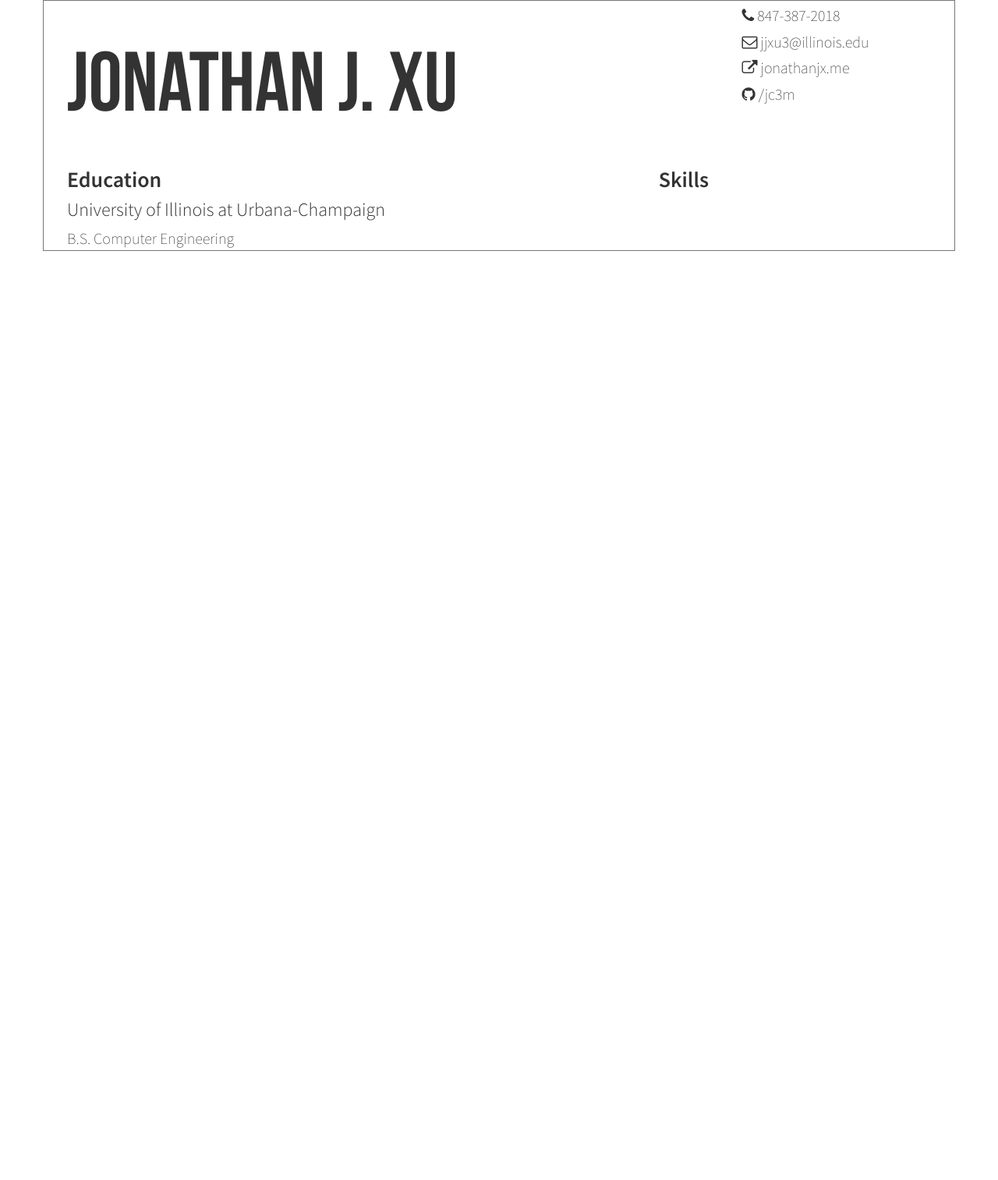
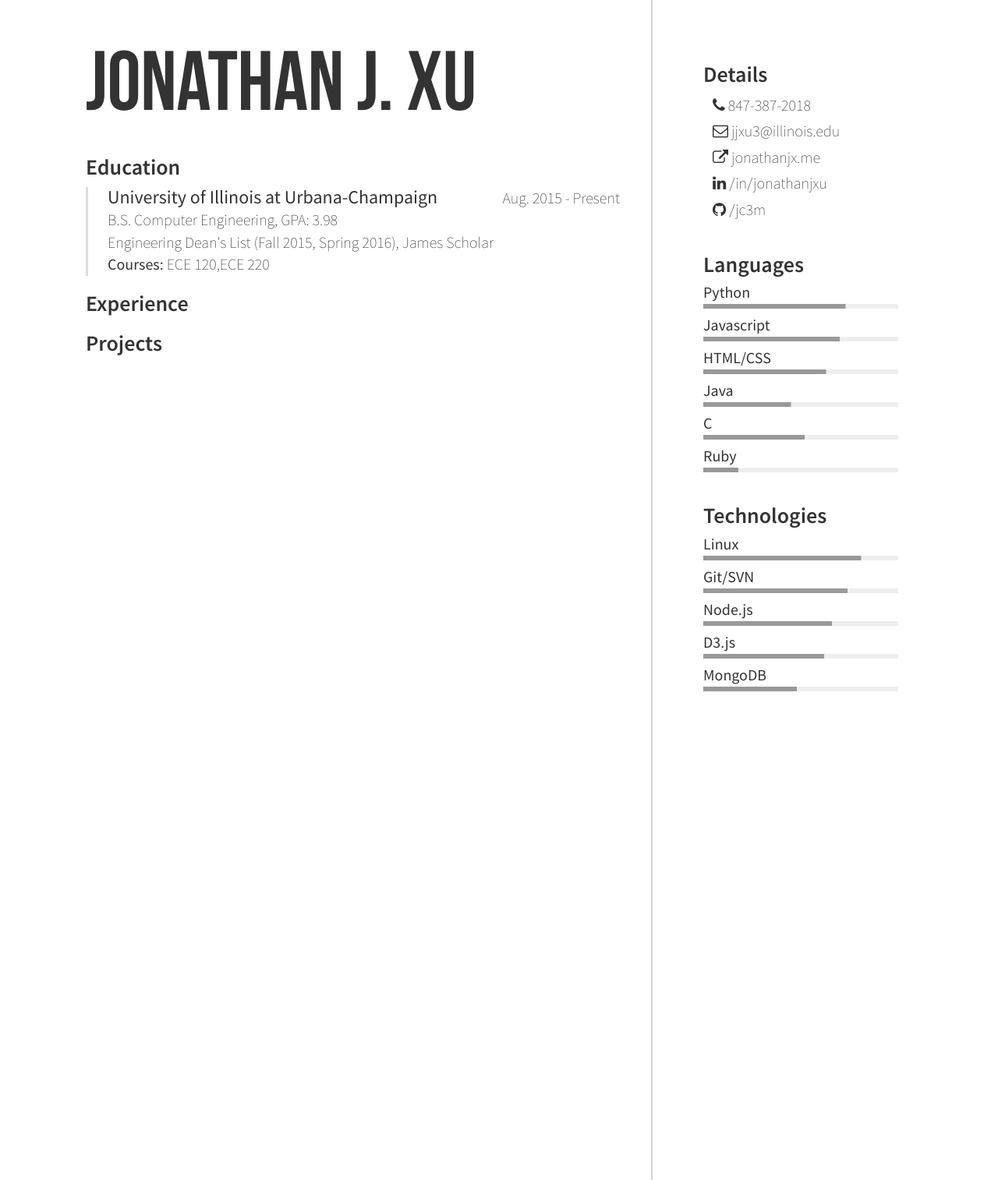
Before and after one commit to jc3m/resume-generator, a web app: file public/resume.html in a window 1280 px wide. Shown: the whole page at 78% size. Before the commit the page ends 322 px from the top, so only its background shows below. Run offline with its HTML, style and script files only (its server is not run), Linux system fonts and the light colour scheme; some libraries are stand-ins or nearby versions.

```diff
--- a/public/resume.html
+++ b/public/resume.html
@@ -6,33 +6,63 @@
 </head>
 
 <body>
-  <div class="container">
-    <div class="header clearfix">
-      <div class="col-md-8">
+  <div class="cont" style="width: 1170px; height: 1514px;">
+    <div class="col-md-8 col-sm-8 col-xs-8">
+      <div class="body-wrapper">
         <h1 id="name">Jonathan J. Xu</h1>
-      </div>
 
-      <div class="col-md-offset-1 col-md-3">
-        <div class="listed">
-          <p><i class="fa fa-phone" aria-hidden="true"></i> 847-387-2018</p>
-          <p><i class="fa fa-envelope-o" aria-hidden="true"></i> jjxu3@illinois.edu</p>
-          <p><i class="fa fa-external-link" aria-hidden="true"></i> jonathanjx.me</p>
-          <p><i class="fa fa-github" aria-hidden="true"></i> /jc3m</p>
+        <div class="education">
+          <h3>Education</h3>
+          <div class="block-wrapper">
+            <div class="inst-date clearfix">
+              <h4 id="institution">University of Illinois at Urbana-Champaign</h4>
+              <p class="date">Aug. 2015 - Present</p>
+            </div>
+            <p>B.S. Computer Engineering, GPA: 3.98</p>
+            <p>Engineering Dean&#x27;s List (Fall 2015, Spring 2016), James Scholar</p>
+            <h5>Courses: </h5><p id="course-list"> ECE 120,ECE 220</p>
+          </div>
+        </div>
+
+        <div class="experience">
+          <h3>Experience</h3>
+        </div>
+
+        <div class="projects">
+          <h3>Projects</h3>
         </div>
       </div>
     </div>
 
-    <div class="body-content">
-      <div class="col-md-8">
-        <h3>Education</h3>
-        <h4>University of Illinois at Urbana-Champaign</h4>
-        <p>B.S. Computer Engineering</p>
-      </div>
+    <div class="col-md-4 col-sm-4 col-xs-4 right-bar">
+      <div class="right-wrapper">
 
-      <div class="col-md-4">
-        <h3>Skills</h3>
+        <div class="details">
+          <h3>Details</h3>
+          <div class="listed">
+            <p><i class="fa fa-phone" aria-hidden="true"></i> 847-387-2018</p>
+            <p><i class="fa fa-envelope-o" aria-hidden="true"></i> jjxu3@illinois.edu</p>
+            <p><i class="fa fa-external-link" aria-hidden="true"></i> jonathanjx.me</p>
+            <p><i class="fa fa-linkedin" aria-hidden="true"></i> /in/jonathanjxu</p>
+            <p><i class="fa fa-github" aria-hidden="true"></i> /jc3m</p>
+          </div>
+        </div>
+
+        <div class="skill languages">
+          <h3>Languages</h3>
+          <div><div class="skill"><h5>Python</h5><svg weight="7.3"></svg></div><div class="skill"><h5>Javascript</h5><svg weight="7"></svg></div><div class="skill"><h5>HTML/CSS</h5><svg weight="6.3"></svg></div><div class="skill"><h5>Java</h5><svg weight="4.5"></svg></div><div class="skill"><h5>C</h5><svg weight="5.2"></svg></div><div class="skill"><h5>Ruby</h5><svg weight="1.8"></svg></div></div>
+        </div>
+
+        <div class="skill technologies">
+          <h3>Technologies</h3>
+          <div><div class="skill"><h5>Linux</h5><svg weight="8.1"></svg></div><div class="skill"><h5>Git/SVN</h5><svg weight="7.4"></svg></div><div class="skill"><h5>Node.js</h5><svg weight="6.6"></svg></div><div class="skill"><h5>D3.js</h5><svg weight="6.2"></svg></div><div class="skill"><h5>MongoDB</h5><svg weight="4.8"></svg></div></div>
+        </div>
       </div>
     </div>
   </div>
+
+  <script src="https://code.jquery.com/jquery-3.1.0.min.js"></script>
+  <script src="https://d3js.org/d3.v4.min.js"></script>
+  <script src="javascripts/resume.js"></script>
 </body>
 </html>
--- a/public/stylesheets/resume.css
+++ b/public/stylesheets/resume.css
@@ -45,6 +45,11 @@
 
 .container {
   border: 1px solid #777;
+}
+
+.cont {
+  margin: auto;
+  /*border: 1px solid #777;*/
 }
 
 h1,h2,h3,h4,h5,h6 {
--- a/templates/t1.html
+++ b/templates/t1.html
@@ -6,8 +6,8 @@
 </head>
 
 <body>
-  <div class="container" style="height: 1514px;">
-    <div class="col-md-8">
+  <div class="cont" style="width: 1170px; height: 1514px;">
+    <div class="col-md-8 col-sm-8 col-xs-8">
       <div class="body-wrapper">
         <h1 id="name">{{basics.name}}</h1>
 
@@ -34,7 +34,7 @@
       </div>
     </div>
 
-    <div class="col-md-4 right-bar">
+    <div class="col-md-4 col-sm-4 col-xs-4 right-bar">
       <div class="right-wrapper">
 
         <div class="details">
```
Also changed, not shown: 1 other file.
